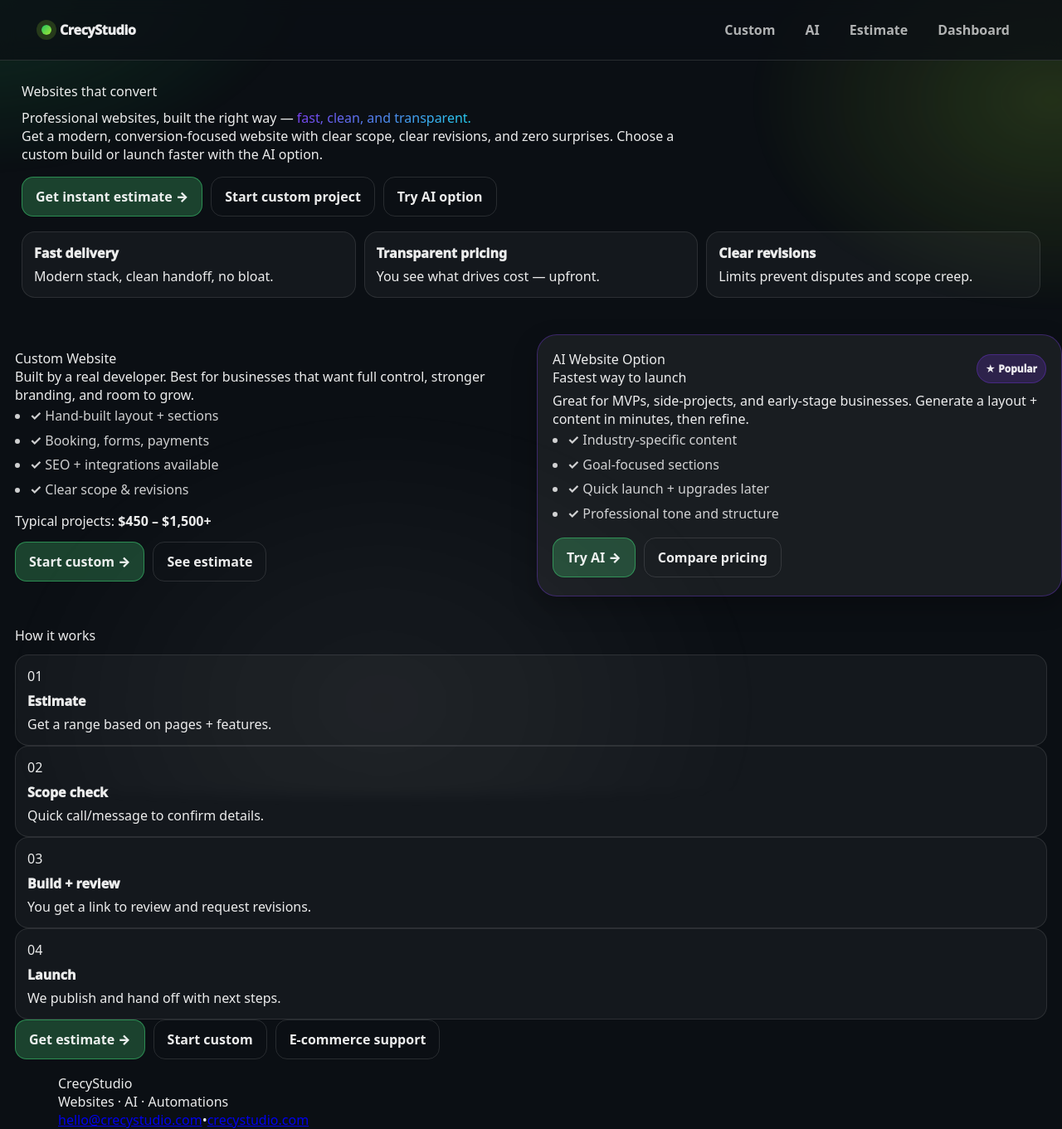
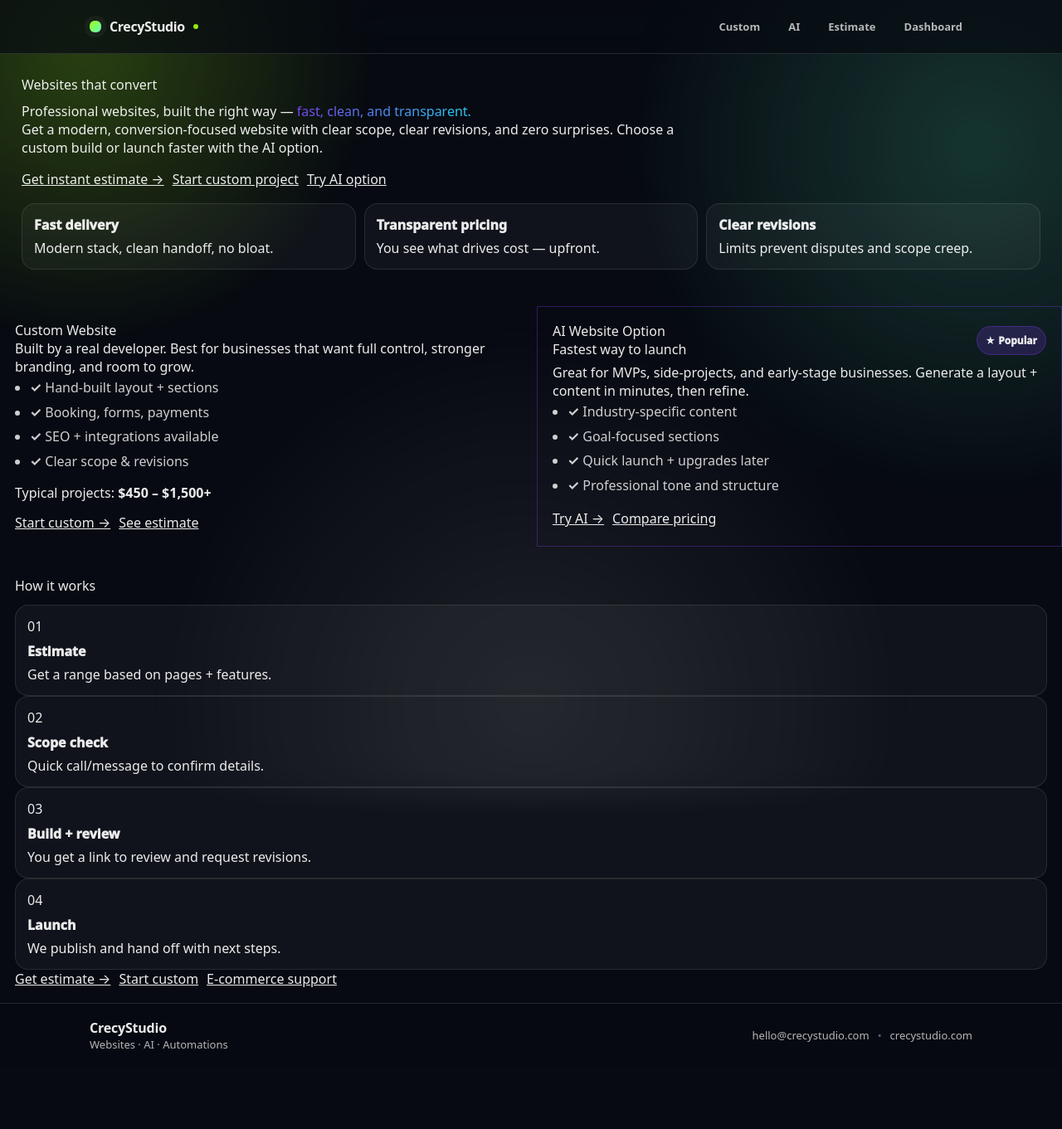
Before and after one commit to kkoly10/website-builder, a Next.js app: page / in a window 1280 px wide. Shown: the whole page at 83% size. After the commit the page ends 1286 px from the top, so only its background shows below. Built offline with nearby package versions, Linux system fonts and the light colour scheme.

Commit message:
Update globals.css

```diff
--- a/app/globals.css
+++ b/app/globals.css
@@ -1,246 +1,90 @@
-/* ===== Global Brand System (Theme Switchable) ===== */
+/* app/globals.css — THEME 2 (Graphite + Lime) */
+*{box-sizing:border-box}
+html,body{padding:0;margin:0}
+a{color:inherit}
+:focus-visible{outline:2px solid #a3ff12;outline-offset:2px}
 
-:root {
-  /* Base (will be overridden by theme blocks below) */
-  --bg: #0b0f14;
-  --fg: rgba(255, 255, 255, 0.92);
-  --muted: rgba(255, 255, 255, 0.68);
+:root{
+  --bg:#070a12;
+  --fg:rgba(255,255,255,.92);
+  --muted:rgba(255,255,255,.70);
 
-  --panel: rgba(255, 255, 255, 0.06);
-  --panel2: rgba(255, 255, 255, 0.08);
-  --stroke: rgba(255, 255, 255, 0.12);
+  --panel:rgba(255,255,255,.06);
+  --panel2:rgba(255,255,255,.09);
+  --stroke:rgba(255,255,255,.12);
 
-  --brand: #22c55e; /* accent 1 */
-  --brand2: #a3e635; /* accent 2 */
-  --danger: #ef4444;
+  --accent:#a3ff12;
+  --accent2:#5fffbf;
 
-  --shadow: 0 18px 60px rgba(0, 0, 0, 0.35);
-  --shadow2: 0 12px 30px rgba(0, 0, 0, 0.25);
+  --shadow:0 20px 60px rgba(0,0,0,.45);
+  --radius:18px;
 
-  --radius: 18px;
-  --radius2: 24px;
-
-  --container: 1180px;
-
-  --ring: rgba(34, 197, 94, 0.22);
-  --ring2: rgba(163, 230, 53, 0.18);
+  --font:ui-sans-serif,system-ui,-apple-system,Segoe UI,Roboto,Arial,"Apple Color Emoji","Segoe UI Emoji";
 }
 
-/* =========================================================
-   THEME #2 — Graphite + Lime (Modern SaaS)
-   Use: data-theme="graphite-lime"
-========================================================= */
-:root[data-theme="graphite-lime"] {
-  --bg: #0b0f14;
-  --fg: rgba(255, 255, 255, 0.92);
-  --muted: rgba(255, 255, 255, 0.68);
+body{
+  background:var(--bg);
+  color:var(--fg);
+  font-family:var(--font);
+  min-height:100vh;
+}
+.page{min-height:calc(100vh - 120px)}
 
-  --panel: rgba(255, 255, 255, 0.06);
-  --panel2: rgba(255, 255, 255, 0.08);
-  --stroke: rgba(255, 255, 255, 0.12);
-
-  --brand: #22c55e;
-  --brand2: #a3e635;
-
-  --ring: rgba(34, 197, 94, 0.22);
-  --ring2: rgba(163, 230, 53, 0.18);
+.bgFx{
+  position:fixed; inset:-20%;
+  pointer-events:none; z-index:-1;
+  background:
+    radial-gradient(600px 600px at 20% 20%, color-mix(in oklab, var(--accent) 25%, transparent) 0%, transparent 60%),
+    radial-gradient(700px 700px at 80% 30%, color-mix(in oklab, var(--accent2) 20%, transparent) 0%, transparent 62%),
+    radial-gradient(800px 800px at 50% 90%, rgba(255,255,255,.10) 0%, transparent 60%);
+  filter:blur(20px);
+  opacity:.9;
 }
 
-/* =========================================================
-   THEME #3 — Clean White + Electric Blue (Enterprise Trust)
-   Use: data-theme="white-blue"
-========================================================= */
-:root[data-theme="white-blue"] {
-  --bg: #ffffff;
-  --fg: rgba(11, 18, 32, 0.92);
-  --muted: rgba(11, 18, 32, 0.62);
+.container{max-width:1100px;margin:0 auto;padding:0 18px}
 
-  --panel: rgba(37, 99, 235, 0.04);
-  --panel2: rgba(37, 99, 235, 0.06);
-  --stroke: rgba(11, 18, 32, 0.12);
+.topNav{
+  position:sticky; top:0; z-index:10;
+  backdrop-filter:blur(14px);
+  background:color-mix(in oklab, var(--bg) 70%, transparent);
+  border-bottom:1px solid var(--stroke);
+}
+.navInner{height:64px;display:flex;align-items:center;justify-content:space-between}
+.brand{display:inline-flex;align-items:center;gap:10px;text-decoration:none}
+.brandMark{
+  width:14px;height:14px;border-radius:6px;
+  background:linear-gradient(135deg,var(--accent),var(--accent2));
+  box-shadow:0 0 0 6px rgba(255,255,255,.04);
+}
+.brandText{font-weight:900;letter-spacing:-.4px}
+.brandDot{width:6px;height:6px;border-radius:999px;background:var(--accent);opacity:.9}
 
-  --brand: #2563eb;
-  --brand2: #60a5fa;
+.navLinks{display:flex;gap:10px;align-items:center}
+.navLink{
+  text-decoration:none;padding:9px 11px;border:1px solid transparent;border-radius:12px;
+  color:var(--muted);font-weight:800;font-size:13px;
+}
+.navLink:hover{border-color:var(--stroke);color:var(--fg);background:var(--panel)}
 
-  --shadow: 0 18px 60px rgba(15, 23, 42, 0.10);
-  --shadow2: 0 12px 30px rgba(15, 23, 42, 0.08);
+.footer{
+  border-top:1px solid var(--stroke);
+  background:color-mix(in oklab, var(--bg) 75%, transparent);
+}
+.footerInner{padding:18px;display:flex;align-items:center;justify-content:space-between;gap:12px}
+.footerBrand{font-weight:900;letter-spacing:-.2px}
+.footerMuted{color:var(--muted);font-size:13px}
+.footerRight{color:var(--muted);font-size:13px;display:flex;gap:10px;align-items:center}
+.footerLink{text-decoration:none}
+.footerLink:hover{color:var(--fg)}
+.footerSep{opacity:.5}
 
-  --ring: rgba(37, 99, 235, 0.20);
-  --ring2: rgba(96, 165, 250, 0.18);
+/* ✅ Fix questionnaire readability */
+input,select,textarea{
+  background:rgba(255,255,255,.92);
+  color:#0b1020;
+  border:1px solid rgba(0,0,0,.10);
+  border-radius:14px;
+  padding:12px 12px;
 }
-
-/* =========================================================
-   THEME #5 — Minimal Monochrome (Apple-ish)
-   Use: data-theme="mono"
-========================================================= */
-:root[data-theme="mono"] {
-  --bg: #0b0b0d;
-  --fg: rgba(255, 255, 255, 0.92);
-  --muted: rgba(255, 255, 255, 0.62);
-
-  --panel: rgba(255, 255, 255, 0.05);
-  --panel2: rgba(255, 255, 255, 0.07);
-  --stroke: rgba(255, 255, 255, 0.12);
-
-  --brand: #ffffff;
-  --brand2: rgba(255, 255, 255, 0.78);
-
-  --ring: rgba(255, 255, 255, 0.16);
-  --ring2: rgba(255, 255, 255, 0.12);
-}
-
-/* =========================================================
-   THEME #6 — Cyber Teal (Dev tools vibe)
-   Use: data-theme="cyber-teal"
-========================================================= */
-:root[data-theme="cyber-teal"] {
-  --bg: #041016;
-  --fg: rgba(255, 255, 255, 0.92);
-  --muted: rgba(255, 255, 255, 0.68);
-
-  --panel: rgba(255, 255, 255, 0.06);
-  --panel2: rgba(255, 255, 255, 0.08);
-  --stroke: rgba(255, 255, 255, 0.12);
-
-  --brand: #14f195;
-  --brand2: #22d3ee;
-
-  --ring: rgba(20, 241, 149, 0.20);
-  --ring2: rgba(34, 211, 238, 0.18);
-}
-
-/* ===== Resets ===== */
-* { box-sizing: border-box; }
-html, body { height: 100%; }
-body {
-  margin: 0;
-  background: var(--bg);
-  color: var(--fg);
-  font-family: ui-sans-serif, system-ui, -apple-system, Segoe UI, Roboto, Helvetica, Arial, "Apple Color Emoji","Segoe UI Emoji";
-}
-
-/* ===== Layout Helpers ===== */
-.container {
-  max-width: var(--container);
-  margin: 0 auto;
-  padding: 0 20px;
-}
-
-.bgFx {
-  position: fixed;
-  inset: -20vh -20vw;
-  pointer-events: none;
-  opacity: 0.9;
-  background:
-    radial-gradient(700px 400px at 12% 12%, color-mix(in srgb, var(--brand) 20%, transparent), transparent 60%),
-    radial-gradient(600px 420px at 85% 25%, color-mix(in srgb, var(--brand2) 18%, transparent), transparent 62%),
-    radial-gradient(900px 700px at 40% 90%, rgba(255,255,255,0.06), transparent 55%);
-  filter: blur(10px);
-  z-index: -1;
-}
-
-/* ===== Cards / Panels ===== */
-.card, .panel {
-  border: 1px solid var(--stroke);
-  border-radius: var(--radius2);
-  background: var(--panel);
-  box-shadow: var(--shadow2);
-}
-.panel { background: var(--panel2); }
-
-/* ===== Typography ===== */
-h1, h2, h3 { margin: 0; letter-spacing: -0.02em; }
-p { margin: 0; color: var(--muted); line-height: 1.65; }
-
-/* ===== Buttons ===== */
-.btn {
-  display: inline-flex;
-  align-items: center;
-  justify-content: center;
-  gap: 10px;
-  padding: 12px 16px;
-  border-radius: 14px;
-  border: 1px solid var(--stroke);
-  background: var(--panel);
-  color: var(--fg);
-  text-decoration: none;
-  font-weight: 900;
-  transition: transform .18s ease, box-shadow .18s ease, background .18s ease;
-}
-.btn:hover { transform: translateY(-1px); box-shadow: var(--shadow2); }
-.btn:active { transform: translateY(0px); }
-.btnPrimary {
-  border-color: color-mix(in srgb, var(--brand) 48%, var(--stroke));
-  background: color-mix(in srgb, var(--brand) 22%, var(--panel));
-  box-shadow: 0 0 0 0 transparent;
-}
-.btnPrimary:hover { box-shadow: 0 0 0 6px var(--ring), var(--shadow2); }
-.btnGhost {
-  background: transparent;
-}
-
-/* ===== Top Nav ===== */
-.topNav {
-  position: sticky;
-  top: 0;
-  z-index: 10;
-  backdrop-filter: blur(10px);
-  background: color-mix(in srgb, var(--bg) 75%, transparent);
-  border-bottom: 1px solid var(--stroke);
-}
-.navInner {
-  display: flex;
-  align-items: center;
-  justify-content: space-between;
-  gap: 14px;
-  padding: 14px 0;
-}
-.brand {
-  display: inline-flex;
-  align-items: center;
-  gap: 10px;
-  text-decoration: none;
-  color: var(--fg);
-  font-weight: 950;
-  letter-spacing: -0.02em;
-}
-.brandMark {
-  width: 12px;
-  height: 12px;
-  border-radius: 999px;
-  background: linear-gradient(135deg, var(--brand), var(--brand2));
-  box-shadow: 0 0 0 6px var(--ring2);
-}
-.navLinks { display: flex; gap: 10px; flex-wrap: wrap; }
-.navLink {
-  color: var(--muted);
-  text-decoration: none;
-  font-weight: 900;
-  padding: 10px 12px;
-  border-radius: 12px;
-  border: 1px solid transparent;
-}
-.navLink:hover {
-  color: var(--fg);
-  border-color: var(--stroke);
-  background: var(--panel);
-}
-
-/* ===== Forms (fix white-on-white issues) ===== */
-input, select, textarea, button { font: inherit; }
-label { color: color-mix(in srgb, var(--fg) 85%, var(--muted)); font-weight: 900; }
-
-input, select, textarea {
-  width: 100%;
-  color: var(--fg);
-  background: var(--panel);
-  border: 1px solid var(--stroke);
-  border-radius: 14px;
-  padding: 12px 12px;
-  outline: none;
-}
-input::placeholder, textarea::placeholder { color: color-mix(in srgb, var(--muted) 75%, transparent); }
-input:focus, select:focus, textarea:focus {
-  border-color: color-mix(in srgb, var(--brand) 55%, var(--stroke));
-  box-shadow: 0 0 0 6px var(--ring), var(--shadow2);
-}
+label{color:var(--fg)}
+small,p{color:var(--muted)}
```
